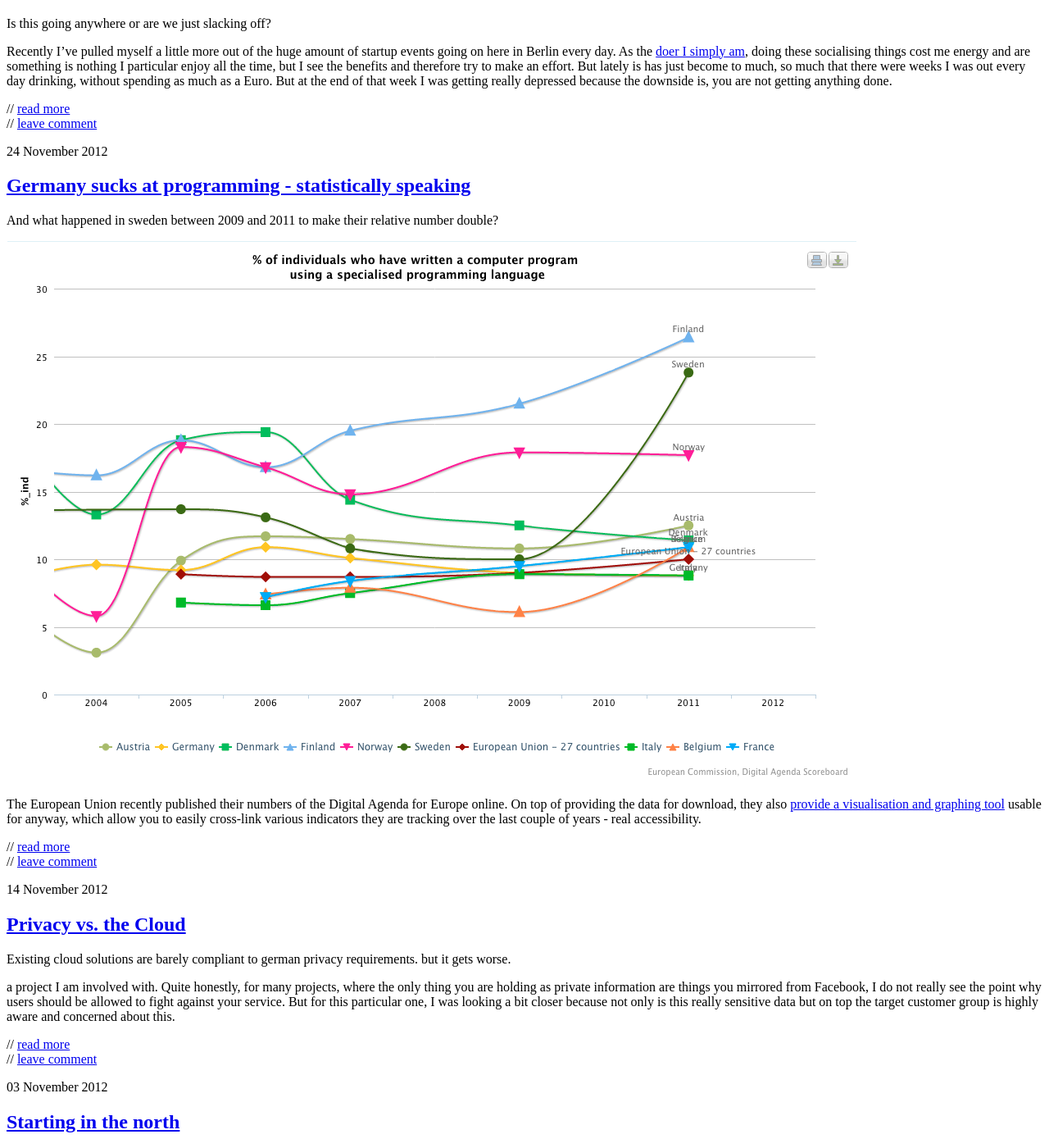
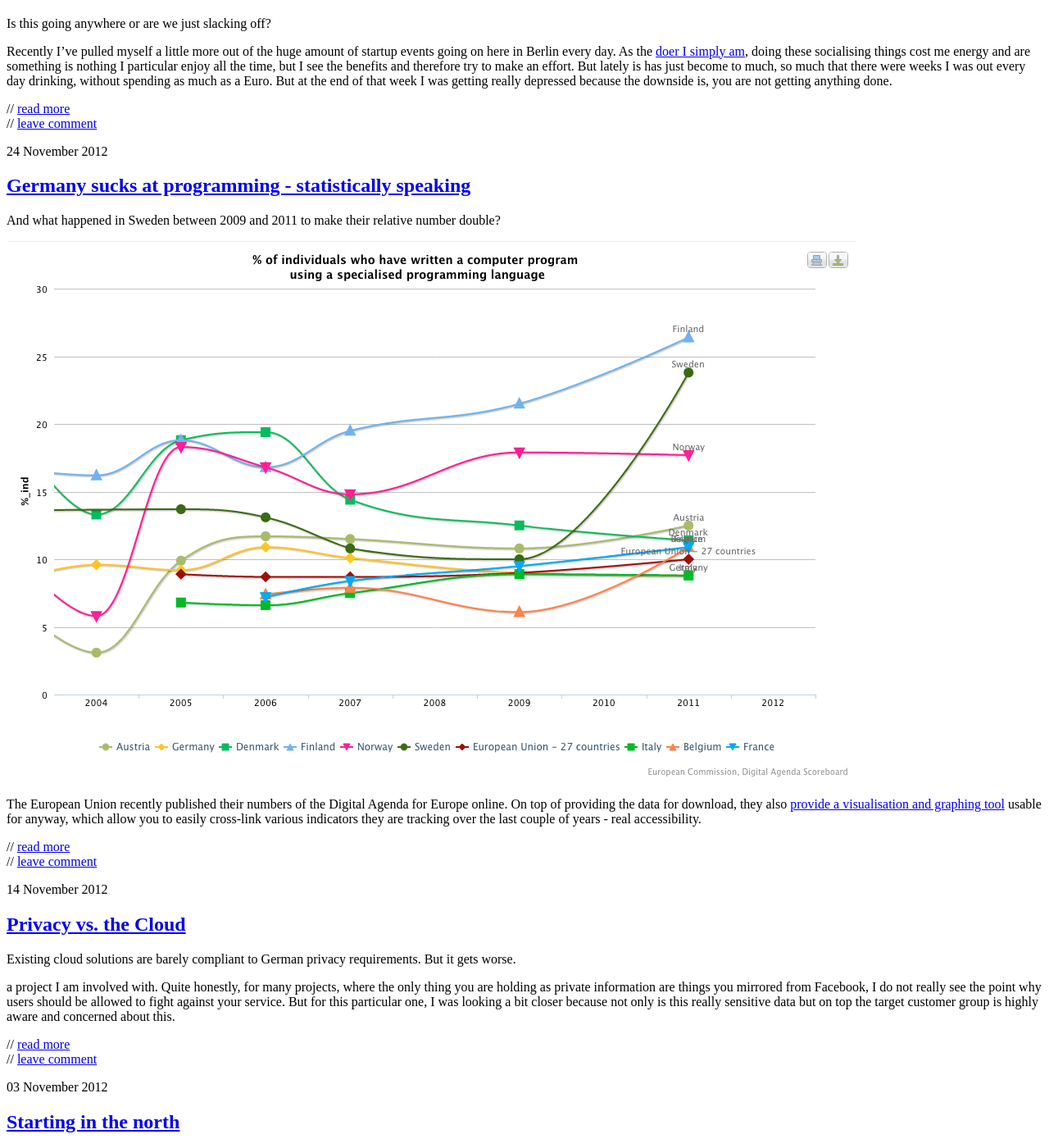
Before and after one commit to gnunicorn/blog, a Jekyll site: the page built from index.html, in a window 1280 px wide and 1400 px high, scrolled down 404 px. Shown: the whole window at 82% size. Built offline with Jekyll 4.4.1, drawn with Linux system fonts in a browser that asks for light colours; the list of posts is cut into pages by our own code; some of the changed text lies outside the part shown.

Commit message:
don't capitalize

```diff
--- a/_layouts/post.html
+++ b/_layouts/post.html
@@ -8,15 +8,15 @@ layout: default
     <h2 class="post-title">
       <span>{{ page.title }}</span>
     </h2>
-    {% if page.tagline %}<p class="text-info"> {{ page.tagline | capitalize }}</p>{% endif %}
+    {% if page.tagline %}<p class="text-info"> {{ page.tagline }}</p>{% endif %}
 
   {% if page.author %}
     <div class="post-guest">
       This is a guest post by
       {% if page.author.link %}
-        <a href="{{page.author.link">{{page.author.name | capitalize}}</a>
+        <a href="{{page.author.link">{{page.author.name}}</a>
       {% else %}
-        {{ page.author.name | capitalize }}
+        {{ page.author.name }}
       {% endif %}
     </div>
   {% endif %}
--- a/index.html
+++ b/index.html
@@ -10,15 +10,15 @@ layout: page
     <h2 class="post-title">
       <span><a href="{{ BASE_PATH }}{{ post.url }}">{{ post.title }}</a></span>
     </h2>
-    {% if post.tagline %}<p class="text-info"> {{ post.tagline | capitalize }}</p>{% endif %}
+    {% if post.tagline %}<p class="text-info"> {{ post.tagline }}</p>{% endif %}
 
   {% if post.author %}
     <div class="post-guest">
       This is a guest post by
       {% if post.author.link %}
-        <a href="{{post.author.link">{{post.author.name | capitalize}}</a>
+        <a href="{{post.author.link">{{post.author.name}}</a>
       {% else %}
-        {{ post.author.name | capitalize }}
+        {{ post.author.name }}
       {% endif %}
     </div>
   {% endif %}
```
